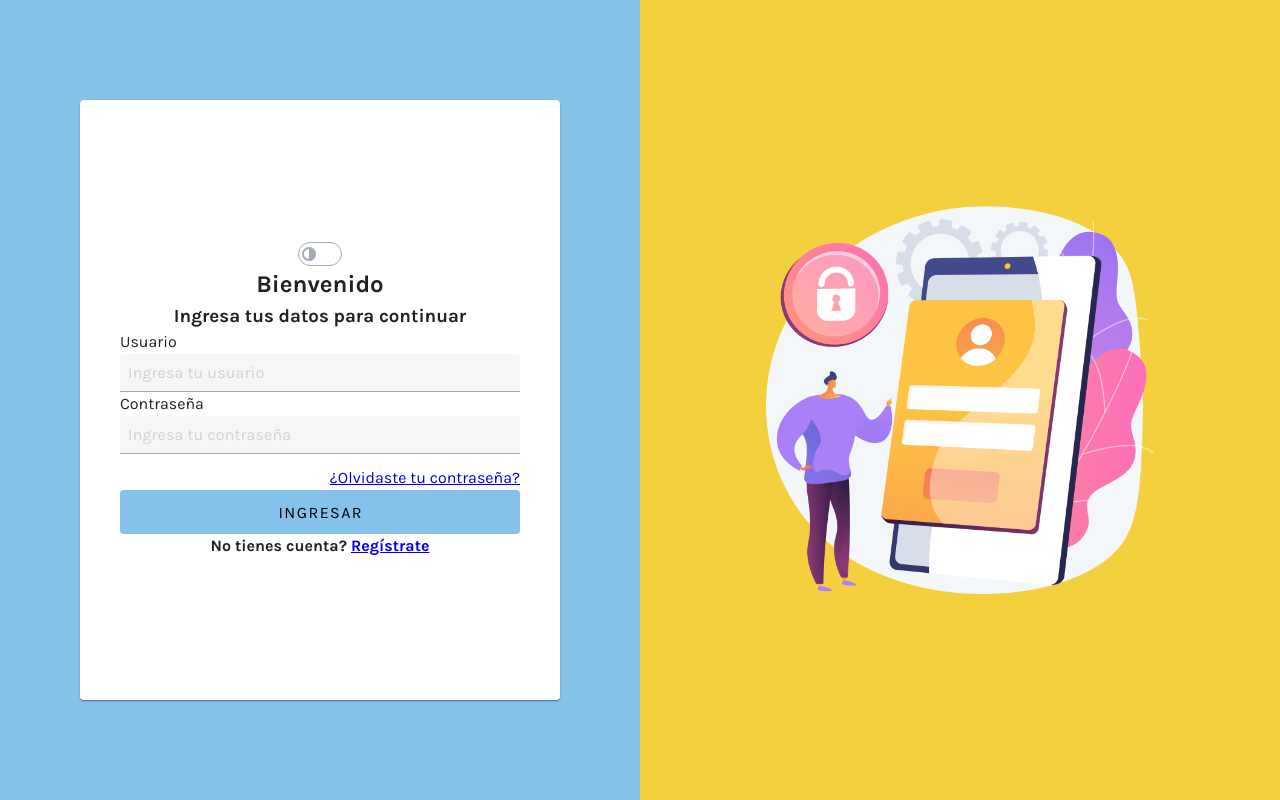
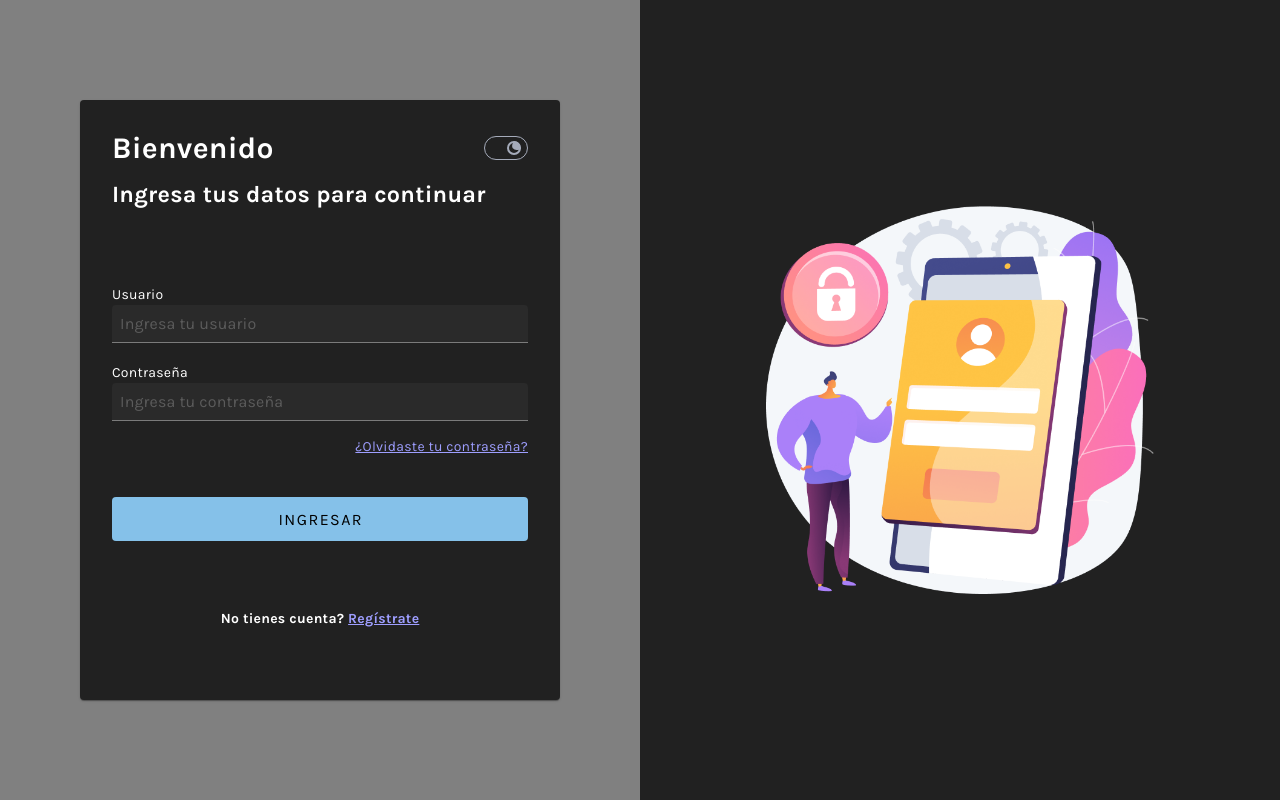
Before and after one commit to MarcoAntJ31/punto-venta-online-1, a Vue app: page /#/ in a window 1280 px wide. Built offline with nearby package versions, Linux system fonts and the light colour scheme.

Commit message:
full login

```diff
--- a/src/components/atoms/PVOThemeToggle.vue
+++ b/src/components/atoms/PVOThemeToggle.vue
@@ -46,7 +46,7 @@ function modeToggle() {
 }
 
 onMounted(() => {
-    if (window.matchMedia && window.matchMedia('(prefers-color-scheme: dark)').matches) {
+    if (window.matchMedia && window.matchMedia('(prefers-color-scheme: light)').matches) {
         dark()
     }
 })
--- a/src/views/PVOLogin.vue
+++ b/src/views/PVOLogin.vue
@@ -1,15 +1,21 @@
 <template>
   <div class="login">
-      <div
-        :class="['login-form d-flex justify-center align-center', { 'dark-mode': darkMode }]"
+    <div :class="darkModeLogin" class="d-flex justify-center align-center">
+      <v-card
+        class="w-75 h-75 d-flex flex-column align-center pa-4"
       >
-        <v-card
-          class="w-75 h-75 d-flex flex-column justify-center align-center pa-10"
+		<v-card-title class="w-100">
+            <div class="d-flex align-center justify-space-between mb-1">
+                <h2>Bienvenido</h2>
+                <PVOThemeToggle />
+            </div>
+            <h3>Ingresa tus datos para continuar</h3>
+		</v-card-title>
+		<v-card-text class="w-100 mt-16">
+            <v-form
+                @submit.prevent
+                class="w-100"
             >
-          <PVOThemeToggle />
-          <h2>Bienvenido</h2>
-          <h3>Ingresa tus datos para continuar</h3>
-          <v-form class="w-100">
                 <PVOInput
                     v-model="username"
                     label="Usuario"
@@ -17,24 +23,33 @@
                     size="small"
                 />
                 <PVOInput
+                    class="mt-5"
                     v-model="password"
                     label="Contraseña"
                     placeholder="Ingresa tu contraseña"
                     size="small"
                     type="password"
                 />
-            <div class="d-flex mt-3 justify-end">
+                <div class="d-flex mt-4 justify-end">
                     <a href="#">¿Olvidaste tu contraseña?</a>
                 </div>
-            <PVOButton class="w-100" text="Ingresar" color="blue" size="large" />
+                <PVOButton
+                    class="w-100 mt-10"
+                    text="Ingresar"
+                    color="blue"
+                    size="large"
+                    type="submit"
+                    variant="flat"
+                />
             </v-form>
-          <h4>No tienes cuenta? <a href="#">Regístrate</a></h4>
+            <div class="d-flex justify-center align-center mt-7">
+                <h4 class="mt-10">No tienes cuenta? <a href="#">Regístrate</a></h4>
+            </div>
+		</v-card-text>
       </v-card>
     </div>
     <div
-        :class="['login-image', { 'dark-mode': darkMode }]"
-        class="d-flex justify-center align-center pa-3"
-      >
+      :class="darkModeImage" class="d-flex justify-center align-center pa-3">
       <img src="../assets/Group.png" alt="login-image" />
     </div>
   </div>
@@ -52,6 +67,15 @@
 const theme = useTheme();
 
 const darkMode = computed(() => theme.global.name.value === "dark");
+
+const darkModeImage = computed(() =>
+  ['login-image', { 'dark-mode': darkMode.value }
+]);
+
+const darkModeLogin = computed(() =>
+  ['login-form', { 'dark-mode': darkMode.value }
+]);
+
 </script>
 
 <style scoped>
@@ -74,7 +98,7 @@
 }
 
 .login-form {
-    background-color: #85C1E9;
+  background-color: #85c1e9;
 }
 
 .login-form.dark-mode {
```
Lines whose indentation alone changed are shown as unchanged.
